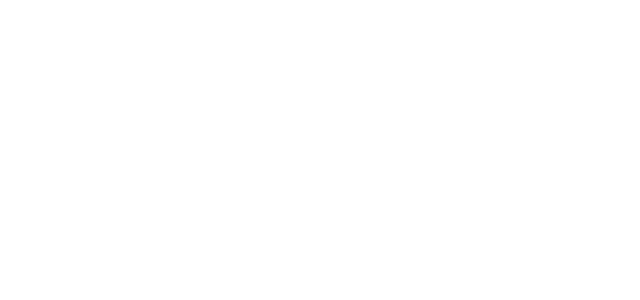
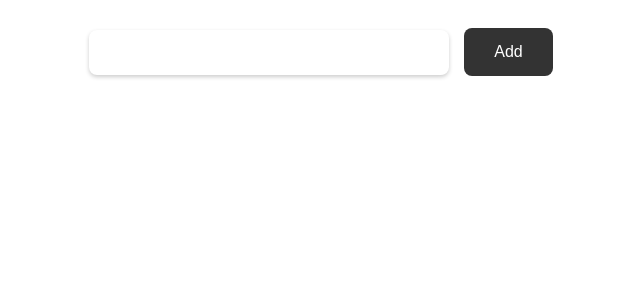
Before and after one commit to GalinaMuratova/Joke-app, a React (Create React App) app: page / in a window 1280 px wide. Shown: the top 300 px of the page, without its empty margins (319-959 px from the left). Built offline with nearby package versions, Linux system fonts and the light colour scheme.

Commit message:
Реализовала блок с формой. Записала в стейт фильм

```diff
--- a/src/App.tsx
+++ b/src/App.tsx
@@ -1,9 +1,13 @@
 import React from 'react';
 import './App.css';
+import LevelOne from "./containers/LevelOne/LevelOne";
+import LevelTwo from "./containers/LevelTwo/LevelTwo";
 
 function App() {
   return (
     <>
+      <LevelOne/>
+        {/*<LevelTwo/>*/}
     </>
   );
 }
--- a/src/containers/LevelOne/LevelOne.css
+++ b/src/containers/LevelOne/LevelOne.css
@@ -0,0 +1,38 @@
+.container {
+    display: flex;
+    justify-content: center;
+}
+
+.form-add {
+    display: flex;
+    align-items: center;
+    margin: 20px 0;
+}
+
+.input-add {
+    padding: 15px 30px;
+    margin-right: 15px;
+    border: none;
+    border-radius: 8px;
+    width: 300px;
+    box-shadow: 0 2px 4px rgba(0, 0, 0, 0.2);
+}
+
+.btn-add {
+    font-size: 16px;
+    padding: 15px 30px;
+    background-color: #333;
+    color: #fff;
+    border: none;
+    cursor: pointer;
+    transition: background-color 0.3s ease;
+    border-radius: 8px;
+}
+
+.btn-add:hover {
+    background-color: #666;
+}
+
+.btn-add:active {
+    transform: scale(0.9);
+}
--- a/src/containers/LevelOne/LevelOne.tsx
+++ b/src/containers/LevelOne/LevelOne.tsx
@@ -0,0 +1,36 @@
+import React from 'react';
+import './LevelOne.css'
+
+interface State {
+  movie: string;
+}
+class LevelOne extends React.Component<{}, State> {
+    state: State = {
+        movie: ''
+    };
+
+    onSubmitForm (e:React.FormEvent) {
+        e.preventDefault();
+        console.log("form");
+    }
+
+    toMovie = (e: React.ChangeEvent<HTMLInputElement>) => {
+        this.setState((prevState) => ({
+            ...prevState,
+            movie: e.target.value }))
+        console.log(this.state.movie)
+    }
+    render() {
+        return (
+            <div className="container">
+             <form className="form-add" onSubmit={this.onSubmitForm}>
+                 <label className="label-add"  htmlFor="username"></label>
+                 <input className="input-add" type="text" name="movie-name" id="movieName" onChange={this.toMovie}/>
+                 <button className="btn-add" type="submit"> Add</button>
+             </form>
+            </div>
+        );
+    }
+}
+
+export default LevelOne;
--- a/src/index.tsx
+++ b/src/index.tsx
@@ -6,9 +6,9 @@ const root = ReactDOM.createRoot(
   document.getElementById('root') as HTMLElement
 );
 root.render(
-  <React.StrictMode>
+
     <App />
-  </React.StrictMode>
+
 );
 
 // If you want to start measuring performance in your app, pass a function
```
Also changed, not shown: src/containers/LevelTwo/LevelTwo.tsx (+11 -0 lines).
